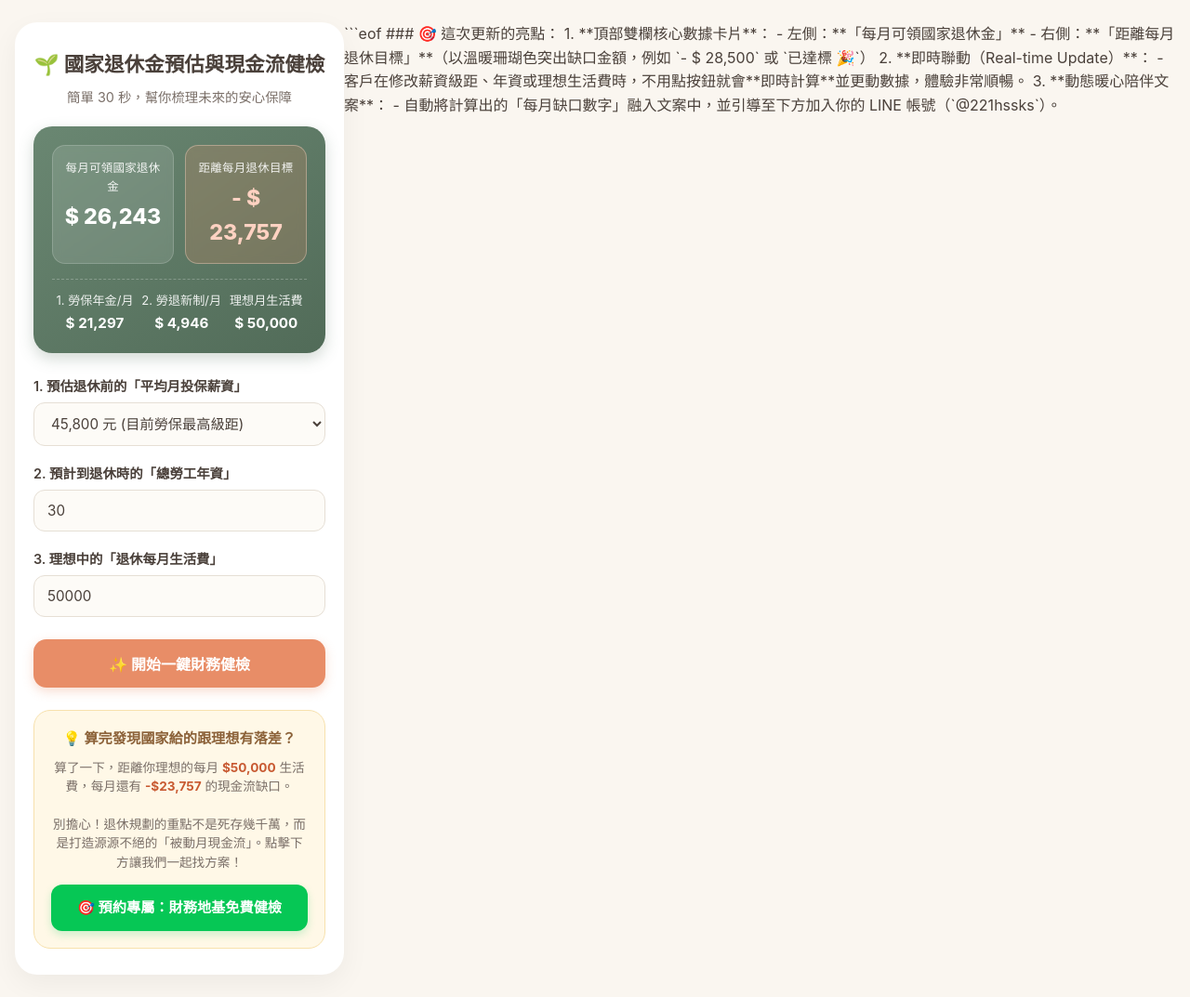
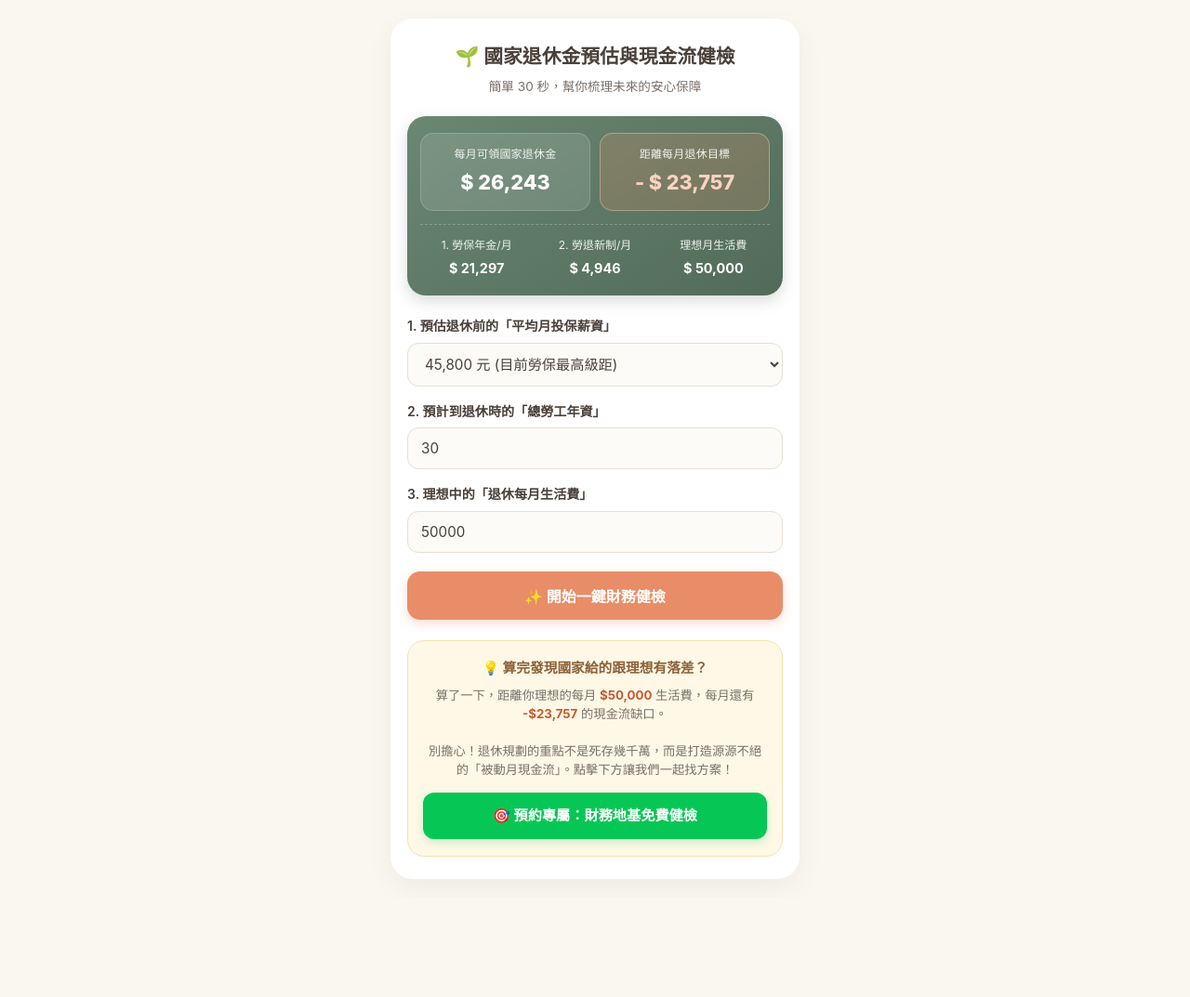
Before and after one commit to anna850208/retire-calculator, a plain HTML site: page index.html in a window 1280 px wide. Shown: the whole page at 93% size. After the commit the page ends 966 px from the top, so only its background shows below. Drawn offline with Linux system fonts and the light colour scheme.

Commit message:
index.html

````diff
--- a/index.html
+++ b/index.html
@@ -16,10 +16,7 @@
       --accent-border: #F7E1AD;
       --input-bg: #FDFBF7;
       --border-color: #E6DFD5;
-      --sage-dark: #58725F;
-      --sage-light: #7C9885;
-      --coral-light: #F7D6C8;
-      --coral-text: #C85A32;
+      --gap-color: #FFD2C2;
     }
 
     * {
@@ -34,16 +31,16 @@
       color: var(--text-main);
       display: flex;
       justify-content: center;
-      padding: 24px 16px;
+      padding: 20px 14px;
       line-height: 1.6;
     }
 
     .container {
       width: 100%;
-      max-width: 480px;
+      max-width: 440px;
       background: var(--card-bg);
       border-radius: 24px;
-      padding: 28px 20px;
+      padding: 24px 18px;
       box-shadow: 0 10px 30px rgba(0,0,0,0.05);
     }
 
@@ -53,39 +50,38 @@
     }
 
     .header h1 {
-      font-size: 1.35rem;
+      font-size: 1.3rem;
       color: var(--text-main);
       margin-bottom: 6px;
       font-weight: 700;
     }
 
     .header p {
-      font-size: 0.9rem;
+      font-size: 0.85rem;
       color: var(--text-sub);
     }
 
-    /* 頂部雙核心結果卡片 */
     .result-card {
       background: linear-gradient(145deg, #6A8772 0%, #516B58 100%);
       color: #FFFFFF;
       border-radius: 20px;
-      padding: 20px;
-      margin-bottom: 24px;
-      box-shadow: 0 6px 16px rgba(81, 107, 88, 0.25);
+      padding: 18px 14px;
+      margin-bottom: 22px;
+      box-shadow: 0 6px 16px rgba(81, 107, 88, 0.22);
     }
 
     .result-grid {
       display: grid;
       grid-template-columns: 1fr 1fr;
-      gap: 12px;
-      margin-bottom: 16px;
+      gap: 10px;
+      margin-bottom: 14px;
     }
 
     .result-box {
       background: rgba(255, 255, 255, 0.12);
       backdrop-filter: blur(4px);
       border-radius: 14px;
-      padding: 14px 10px;
+      padding: 12px 6px;
       text-align: center;
       border: 1px solid rgba(255, 255, 255, 0.18);
     }
@@ -96,50 +92,53 @@
     }
 
     .result-label {
-      font-size: 0.78rem;
+      font-size: 0.75rem;
       opacity: 0.9;
       margin-bottom: 4px;
-      letter-spacing: 0.3px;
+      letter-spacing: 0.2px;
     }
 
     .result-val {
-      font-size: 1.45rem;
+      font-size: 1.35rem;
       font-weight: 800;
       color: #FFFFFF;
     }
 
     .result-val.highlight-gap {
-      color: #FFD2C2;
+      color: var(--gap-color);
     }
 
+    /* 調整詳細資料排版，避免手機上擠成一團 */
     .result-details {
-      display: flex;
-      justify-content: space-around;
+      display: grid;
+      grid-template-columns: repeat(3, 1fr);
+      gap: 6px;
       border-top: 1px dashed rgba(255, 255, 255, 0.25);
       padding-top: 12px;
-      font-size: 0.82rem;
+      font-size: 0.75rem;
       color: rgba(255, 255, 255, 0.9);
+      text-align: center;
     }
 
     .result-details div {
-      text-align: center;
+      padding: 0 2px;
     }
 
     .result-details span {
       display: block;
       font-weight: 700;
-      font-size: 0.95rem;
-      margin-top: 2px;
+      font-size: 0.9rem;
+      margin-top: 4px;
       color: #FFF;
     }
 
     .input-group {
-      margin-bottom: 18px;
+      margin-bottom: 16px;
     }
 
     .input-group label {
       display: block;
-      font-size: 0.9rem;
+      font-size: 0.88rem;
       font-weight: 600;
       margin-bottom: 6px;
       color: var(--text-main);
@@ -176,7 +175,7 @@
       cursor: pointer;
       box-shadow: 0 4px 12px rgba(232, 141, 103, 0.3);
       transition: transform 0.1s ease, background-color 0.2s;
-      margin-top: 6px;
+      margin-top: 4px;
     }
 
     .calc-btn:active {
@@ -184,22 +183,22 @@
     }
 
     .cta-box {
-      margin-top: 24px;
+      margin-top: 22px;
       background-color: var(--accent-bg);
       border: 1px solid var(--accent-border);
       border-radius: 18px;
-      padding: 18px;
+      padding: 18px 16px;
       text-align: center;
     }
 
     .cta-box h3 {
-      font-size: 0.95rem;
+      font-size: 0.92rem;
       color: #8C6239;
       margin-bottom: 8px;
     }
 
     .cta-box p {
-      font-size: 0.85rem;
+      font-size: 0.83rem;
       color: var(--text-sub);
       margin-bottom: 14px;
       line-height: 1.5;
@@ -232,7 +231,6 @@
     <p>簡單 30 秒，幫你梳理未來的安心保障</p>
   </div>
 
-  <!-- 結果展示卡片 -->
   <div class="result-card">
     <div class="result-grid">
       <div class="result-box">
@@ -261,7 +259,6 @@
     </div>
   </div>
 
-  <!-- 輸入區域 -->
   <div class="input-group">
     <label for="salary">1. 預估退休前的「平均月投保薪資」</label>
     <select id="salary" onchange="calculate()">
@@ -286,11 +283,9 @@
 
   <button class="calc-btn" onclick="calculate()">✨ 開始一鍵財務健檢</button>
 
-  <!-- 溫暖引導預約區 -->
   <div class="cta-box">
     <h3>💡 算完發現國家給的跟理想有落差？</h3>
     <p id="gapText">別慌！退休規劃的重點不是死存幾千萬，而是打造源源不絕的「被動月現金流」。讓財務地基診斷師陪你一起揪出盲點，建構安心人生夥伴關係！</p>
-    <!-- 已綁定指定官方 LINE -->
     <a href="https://line.me/R/ti/p/@221hssks" class="line-btn" target="_blank">🎯 預約專屬：財務地基免費健檢</a>
   </div>
 </div>
@@ -301,19 +296,11 @@ function calculate() {
   const years = parseFloat(document.getElementById('years').value) || 0;
   const ideal = parseFloat(document.getElementById('ideal').value) || 0;
 
-  // 1. 勞保年金計算 (所得替代率 1.55%)
   const labourInsurance = Math.round(salary * years * 0.0155);
-
-  // 2. 勞退新制估算 (6% 提繳 + 估算投報率與平均餘命)
   const labourPension = Math.round((salary * 0.06 * 12 * years * 1.2) / 240);
-
-  // 3. 國家退休金總計
   const total = labourInsurance + labourPension;
-
-  // 4. 計算每月缺口
   const gap = ideal - total;
 
-  // 更新顯示數字
   document.getElementById('labourInsurance').innerText = '$ ' + labourInsurance.toLocaleString();
   document.getElementById('labourPension').innerText = '$ ' + labourPension.toLocaleString();
   document.getElementById('totalIncome').innerText = '$ ' + total.toLocaleString();
@@ -333,19 +320,8 @@ function calculate() {
   }
 }
 
-// 頁面載入時即時計算
 calculate();
 </script>
 
 </body>
 </html>
-```eof
-
-### 🎯 這次更新的亮點：
-1. **頂部雙欄核心數據卡片**：
-   - 左側：**「每月可領國家退休金」**
-   - 右側：**「距離每月退休目標」**（以溫暖珊瑚色突出缺口金額，例如 `- $ 28,500` 或 `已達標 🎉`）
-2. **即時聯動（Real-time Update）**：
-   - 客戶在修改薪資級距、年資或理想生活費時，不用點按鈕就會**即時計算**並更動數據，體驗非常順暢。
-3. **動態暖心陪伴文案**：
-   - 自動將計算出的「每月缺口數字」融入文案中，並引導至下方加入你的 LINE 帳號（`@221hssks`）。
````
